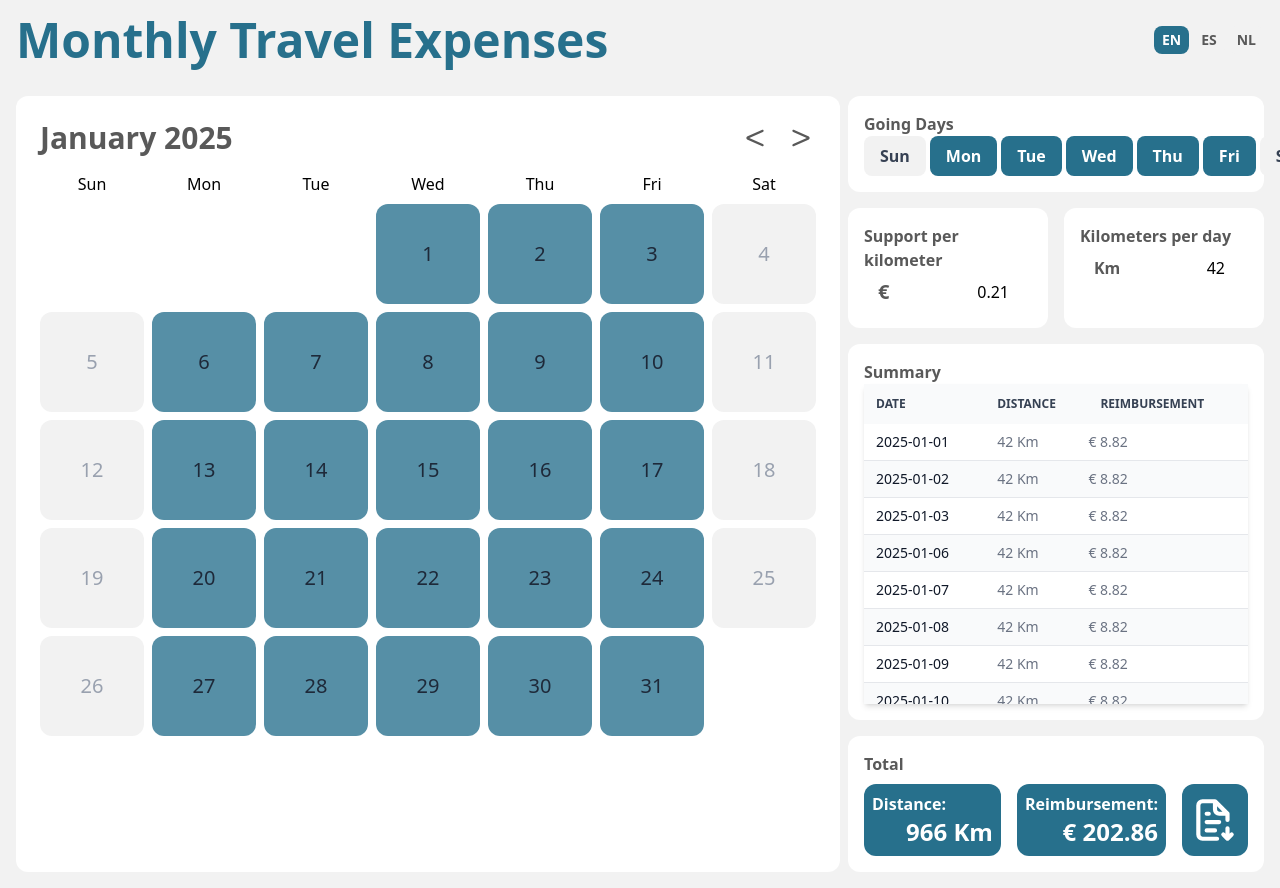
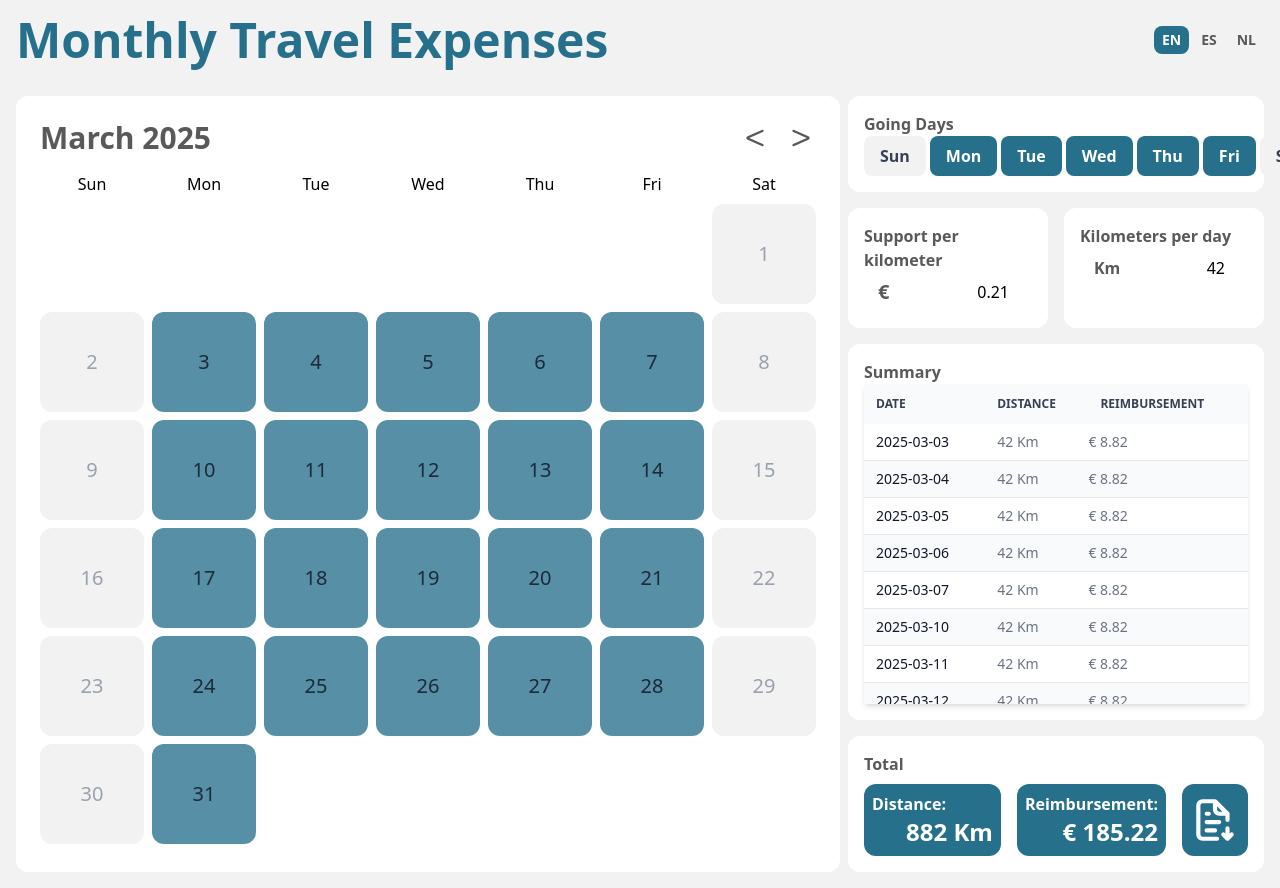
Before and after one commit to bacero44/travel_expenses, a Vue app: page / in a window 1280 px wide. Shown: the top 888 px of the page. Built offline with nearby package versions, Linux system fonts and the light colour scheme.

Commit message:
fix current year and month -1

```diff
--- a/src/stores/expense.js
+++ b/src/stores/expense.js
@@ -4,8 +4,10 @@ import { useI18n } from 'vue-i18n'
 
 export const useExpenseStore = defineStore('expense', () => {
   const { t, locale, getLocaleMessage } = useI18n()
-  const currentMonth = ref(1)
-  const currentYear = ref(2025)
+  const now = new Date()
+  const previousMonthDate = new Date(now.getFullYear(), now.getMonth() - 1, 1)
+  const currentMonth = ref(previousMonthDate.getMonth() + 1)
+  const currentYear = ref(previousMonthDate.getFullYear())
 
   const currentMonthName = computed(() => {
     return t(`months[${currentMonth.value - 1}]`)
```
